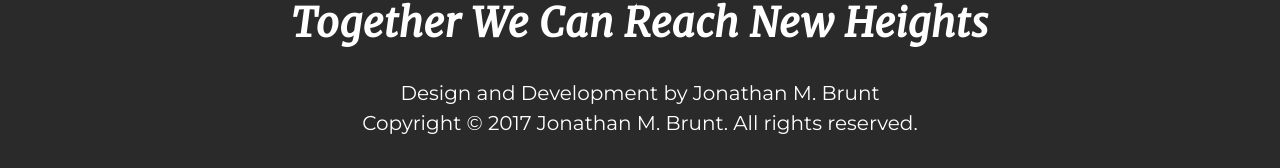
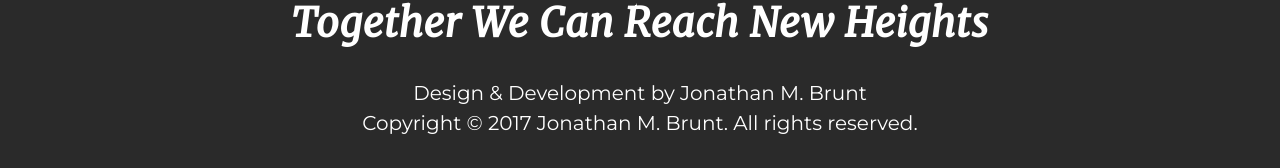
Before and after one commit to jonbrunt/Founders-Coders, a plain HTML site: page index.html in a window 1280 px wide. Shown: the part 7400-7568 px from the top of the page. Drawn offline with Linux system fonts and the light colour scheme.

Commit message:
Update index.html

```diff
--- a/index.html
+++ b/index.html
@@ -176,7 +176,7 @@
 	<!-- Footer -->
 	<div id='footer'>
 		<h2 class='h2intro'>Together We Can Reach New Heights</h2>
-		<p>Design and Development by Jonathan M. Brunt</p>
+		<p>Design &amp; Development by Jonathan M. Brunt</p>
 		<p>Copyright &copy; 2017 Jonathan M. Brunt. All rights reserved.</p>
 		<div>
 			<a href='mailto:jonathan@jmbrunt.com' title='My Email'><i class='fa fa-envelope-o' aria-hidden='true'></i></a>
```
